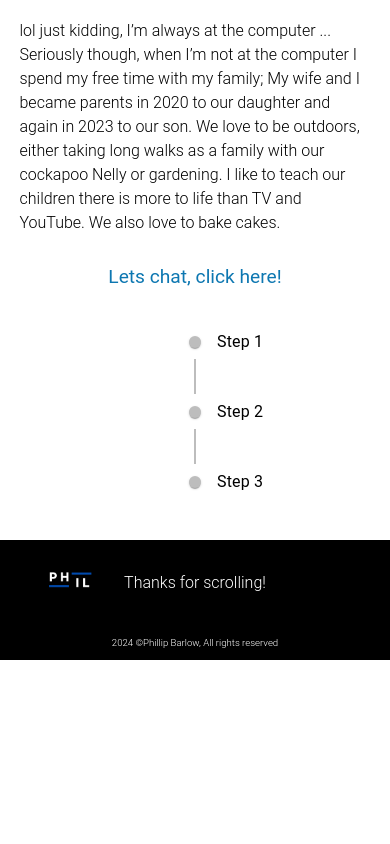
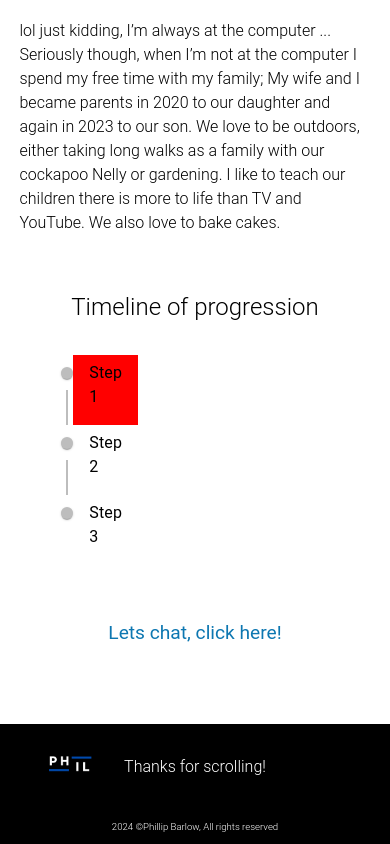
Before and after one commit to phillipbarlow/portfolio-site, a React (Vite) app: page /about in a window 390 px wide. Shown: the part 1273-2117 px from the top of the page. Before the commit the page ends 1933 px from the top, so only its background shows below. Built offline with nearby package versions, Linux system fonts and the light colour scheme.

Commit message:
altered timeline position

```diff
--- a/src/App.css
+++ b/src/App.css
@@ -58,6 +58,7 @@ header ul li,
   font-style: normal;
   color: #0d77b1;
 }
+
 .active {
   background-color: #0d77b1;
   color: white;
@@ -187,7 +188,6 @@ header ul li,
   font-size: 1.3em;
 }
 .latestWork-sectionContainer {
-  /* height:60vh; */
   align-items: center;
   justify-items: center;
   display: flex;
@@ -407,6 +407,22 @@ footer > nav ul li {
   font-size: 1.2em;
   font-weight: 400;
 }
+/* timeline table */
+.timeline-title{
+  align-self: flex-start;
+  width: 50%;
+  margin: 1em auto;
+}
+.timelineTable{
+  width:50%;
+  display: flex;
+  align-items: flex-start;
+  margin: 0 auto;
+}
+/* timeline table */
+.mailme-link{
+ margin: 50px 0px;
+}
 /* Contact */
 .contact-section {
   height: 400px;
@@ -608,7 +624,6 @@ footer > nav ul li {
     position: absolute;
     max-width: 350px;
     height:auto;
-    /* height:250px; */
     top: 30%;
     left: 50%;
     transform: translate(-50%);
@@ -761,7 +776,6 @@ footer > nav ul li {
     grid-area: 4/1 / span 1 / span 1;
   }
   .skill > img {
-    /* height: 50px; */
     max-width: 50px;
     max-height: 50px;
     flex-grow: 1;
@@ -852,6 +866,17 @@ footer > nav ul li {
   .littleBit-about,
   .littlebitMore-about {
     width: 90%;
+  }
+  .timeline-title{
+    width:90%;
+    text-align: center;
+  }
+  .timeline-content{
+    background-color: red;
+    ;
+  }
+  .timelineTable{
+    width:100%;
   }
   /* Contact */
   .contact-section {
@@ -1186,4 +1211,5 @@ a.portfolio-link {
     font-size: 6em;
     left: 10%;
   }
+
 }
--- a/src/routes/About.jsx
+++ b/src/routes/About.jsx
@@ -44,15 +44,14 @@ export default function About() {
           I like to teach our children there is more to life  than TV and YouTube.
           We also love to bake cakes.</p>
         </div>
-          <Link to="mailto:phillipbarlow10@gmail.com">Lets chat, click here!</Link>
-      </section>
+        <h2 className='timeline-title'>Timeline of progression</h2>
         <Timeline className='timelineTable'>
       <TimelineItem>
-        <TimelineSeparator>
+        <TimelineSeparator className='timeline-sep'>
           <TimelineDot />
-          <TimelineConnector />
+          <TimelineConnector className='timeline-connector' />
         </TimelineSeparator>
-        <TimelineContent>Step 1</TimelineContent>
+        <TimelineContent className='timeline-content'>Step 1</TimelineContent>
       </TimelineItem>
       <TimelineItem>
         <TimelineSeparator>
@@ -68,6 +67,8 @@ export default function About() {
         <TimelineContent>Step 3</TimelineContent>
       </TimelineItem>
     </Timeline>
+          <Link className='mailme-link' to="mailto:phillipbarlow10@gmail.com">Lets chat, click here!</Link>
+      </section>
       <Footer/>
     </div>
   )
```
